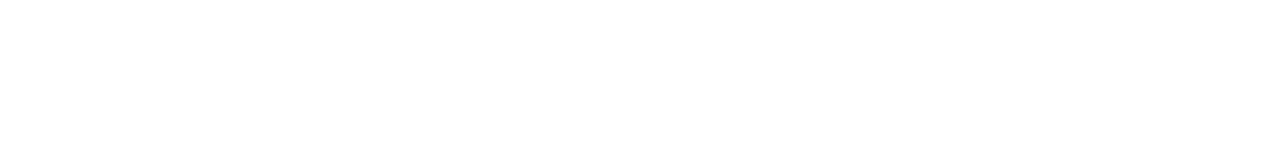
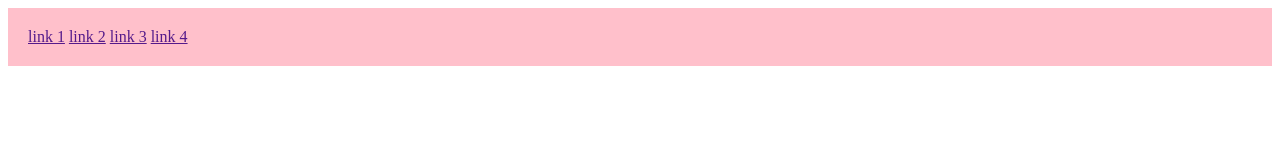
Before and after one commit to shormany617383/LEC8, a plain HTML site: page index.html in a window 1280 px wide. Drawn offline with Linux system fonts and the light colour scheme.

Commit message:
added the nav bar

```diff
--- a/index.html
+++ b/index.html
@@ -7,6 +7,11 @@
     <title>Document</title>
 </head>
 <body>
-
+    <div class="nav">
+        <a href="">link 1</a>
+        <a href="">link 2</a>
+        <a href="">link 3</a>
+        <a href="">link 4</a>
+    </div>
 </body>
 </html>
--- a/style.css
+++ b/style.css
@@ -0,0 +1,4 @@
+.nav{
+    background-color: pink;
+    padding: 20px;
+}
```
